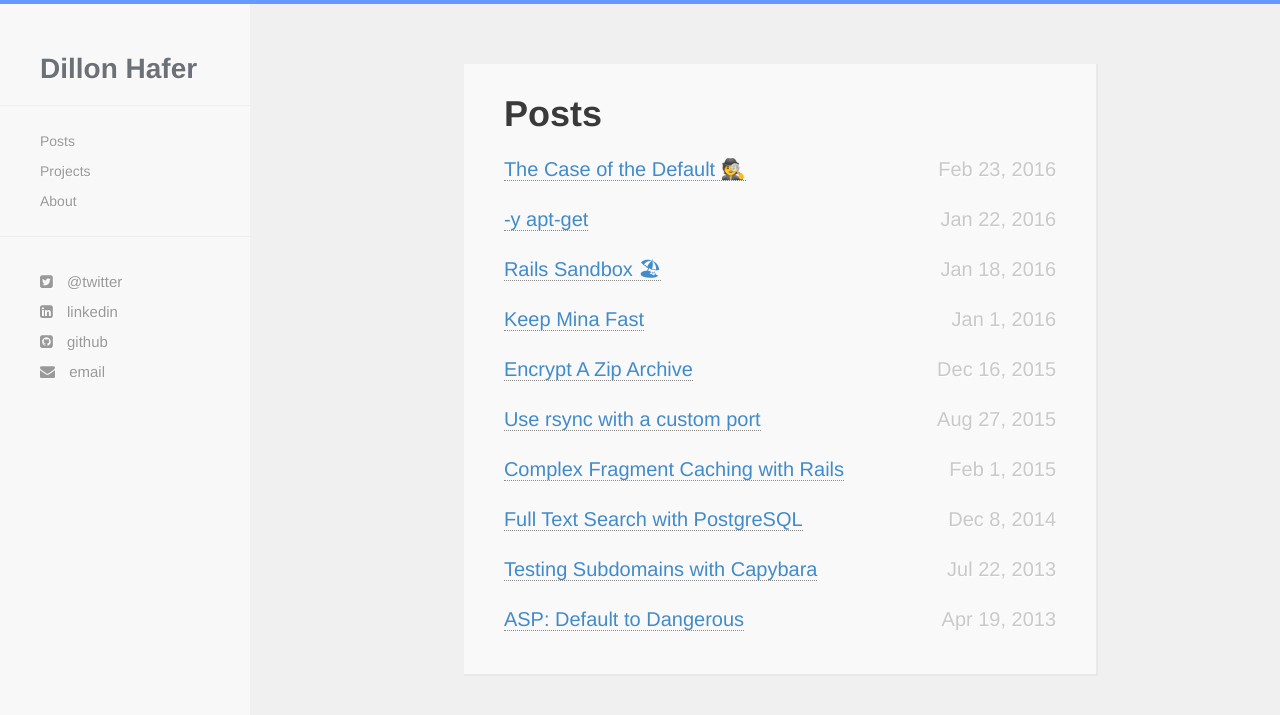
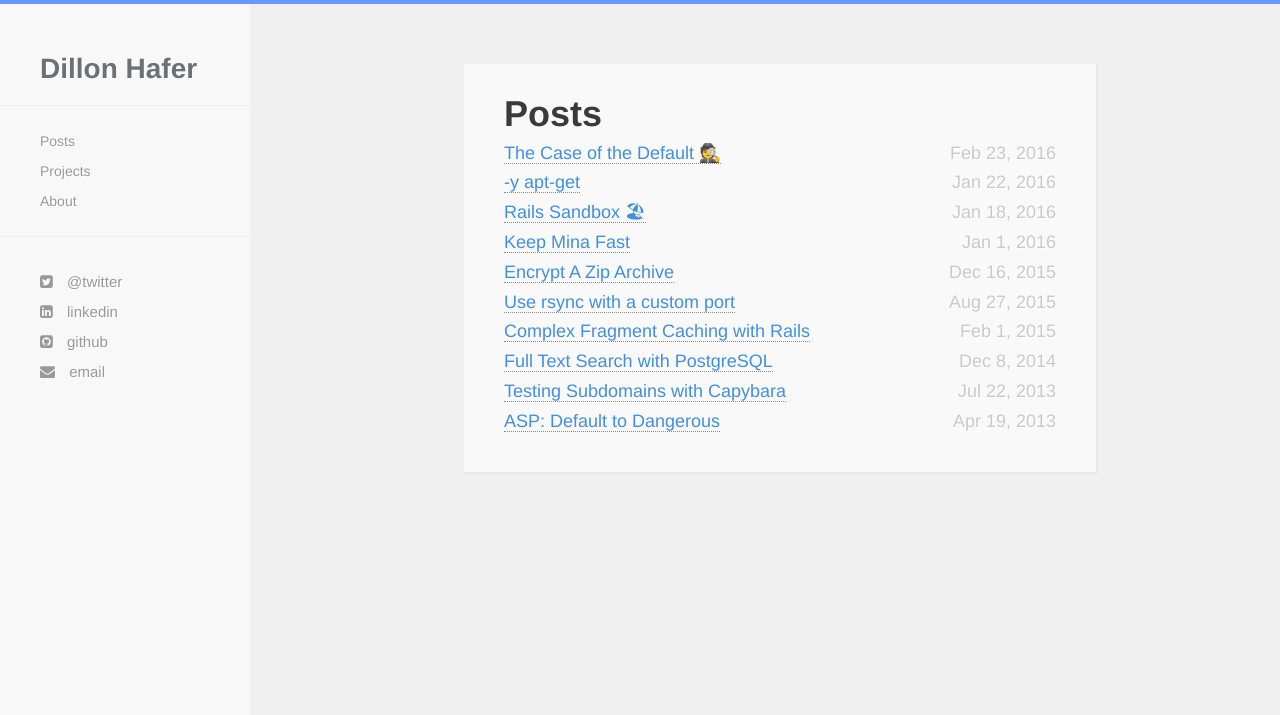
Before and after one commit to dillonhafer/dillonhafer.github.io, a Jekyll site: the page built from posts.html, in a window 1280 px wide. Shown: the top 715 px of the page. Built offline with Jekyll 4.4.1, drawn with Linux system fonts in a browser that asks for light colours; nearby versions of some CDN libraries.

Commit message:
Fix posts html

```diff
--- a/posts.html
+++ b/posts.html
@@ -6,7 +6,14 @@ title: Posts
   <h1>Posts</h1>
   <ul class="posts">
     {% for post in site.posts %}
-    <li><span><a href="{{ post.url }}">{{ post.title }}</a><time class="pull-right post-list">{{ post.date | date_to_string | date: "%b %-d, %Y"  }}</h4></time></span></span></li>
+    <li>
+      <span>
+        <h4>
+          <a href="{{ post.url }}">{{ post.title }}</a>
+          <time class="pull-right post-list">{{ post.date | date_to_string | date: "%b %-d, %Y"  }}</time>
+        </h4>
+      </span>
+    </li>
     {% endfor %}
   </ul>
 </div>
```
